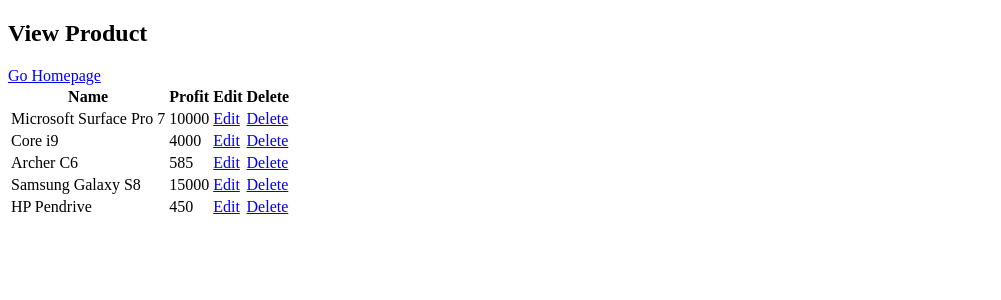
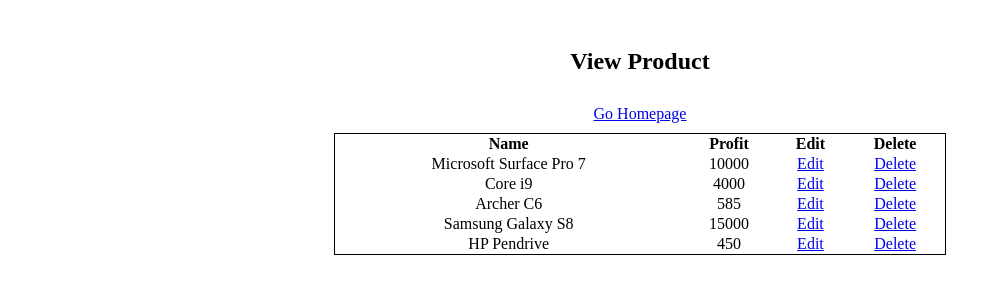
Before and after one commit to Abir-Tx/webtech, a PHP site: page /lab5/view/pages/view_product.php in a window 1280 px wide. Shown: the top 300 px of the page, without its empty margins (0-1001 px from the left). Run offline with PHP 8.4, Linux system fonts and the light colour scheme; data comes from the database, SQL or seed files in the repository.

Commit message:
Add style for the view page table
Signed-off-by: Abir-Tx <28858998+Abir-Tx@users.noreply.github.com>

```diff
--- a/lab5/view/pages/view_product.php
+++ b/lab5/view/pages/view_product.php
@@ -6,6 +6,7 @@
 	<meta http-equiv="X-UA-Compatible" content="IE=edge">
 	<meta name="viewport" content="width=device-width, initial-scale=1.0">
 	<title>View Product</title>
+	<link rel="stylesheet" href="../scss/view.css">
 </head>
 
 <body>
@@ -49,7 +50,7 @@
 
 
 		?>
-		<a href="../index.php">Go Homepage</a>
+		<a id="goHome" href="../index.php">Go Homepage</a>
 </body>
 
 </html>
--- /dev/null
+++ b/lab5/view/scss/view.css
@@ -0,0 +1,19 @@
+body {
+  padding: 20px;
+  display: flex;
+  flex-direction: column;
+}
+body h2 {
+  text-align: center;
+}
+body table {
+  margin: 0 auto;
+  border-collapse: collapse;
+  border: 1px solid black;
+  width: 50%;
+  text-align: center;
+}
+body #goHome {
+  margin: auto;
+  padding: 10px;
+}/*# sourceMappingURL=view.css.map */
--- /dev/null
+++ b/lab5/view/scss/view.scss
@@ -0,0 +1,22 @@
+body {
+  padding: 20px;
+  display: flex;
+  flex-direction: column;
+
+  h2 {
+    text-align: center;
+  }
+
+  table {
+    margin: 0 auto;
+    border-collapse: collapse;
+    border: 1px solid black;
+    width: 50%;
+    text-align: center;
+  }
+
+  #goHome {
+    margin: auto;
+    padding: 10px;
+  }
+}
```
Also changed, not shown: 1 other file.
